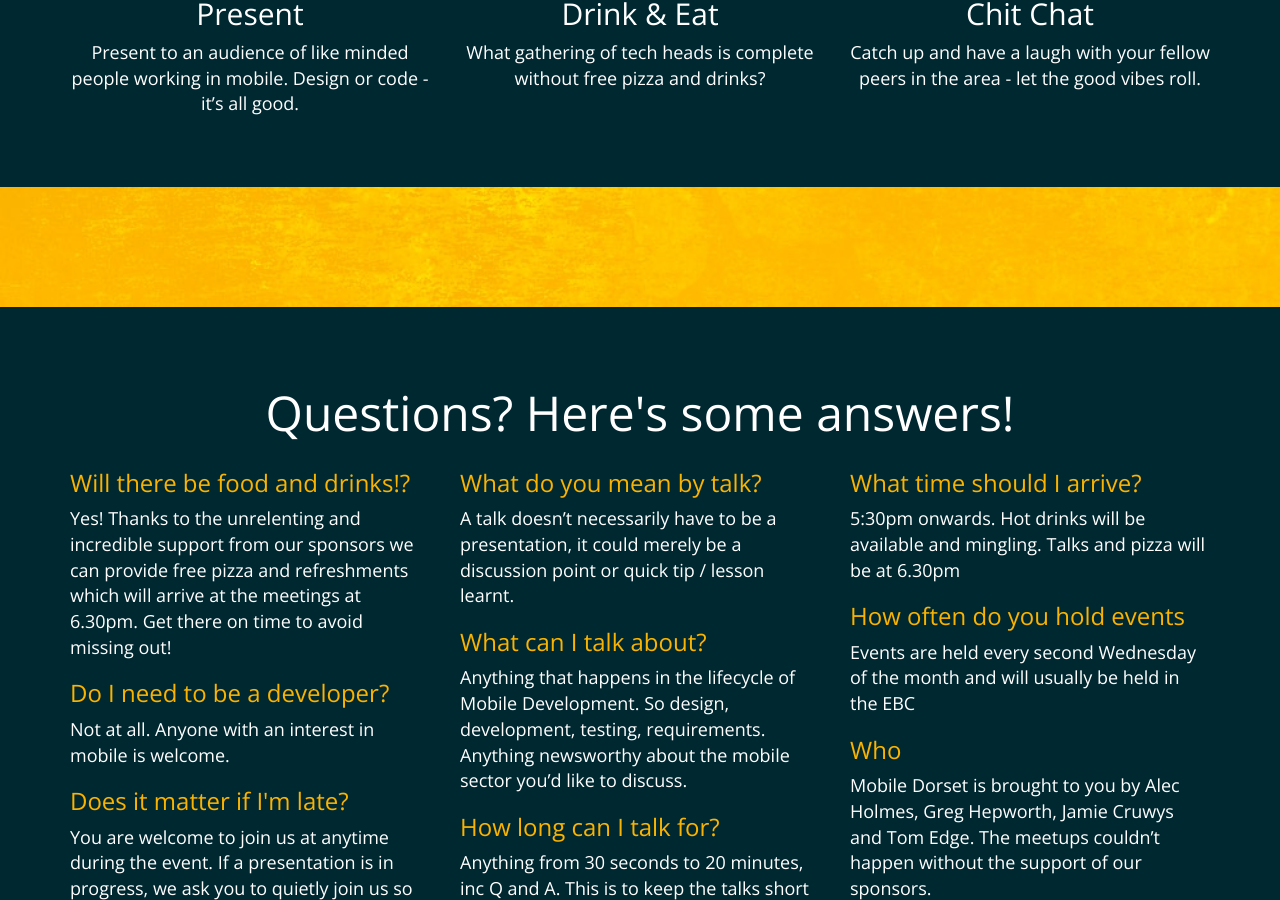
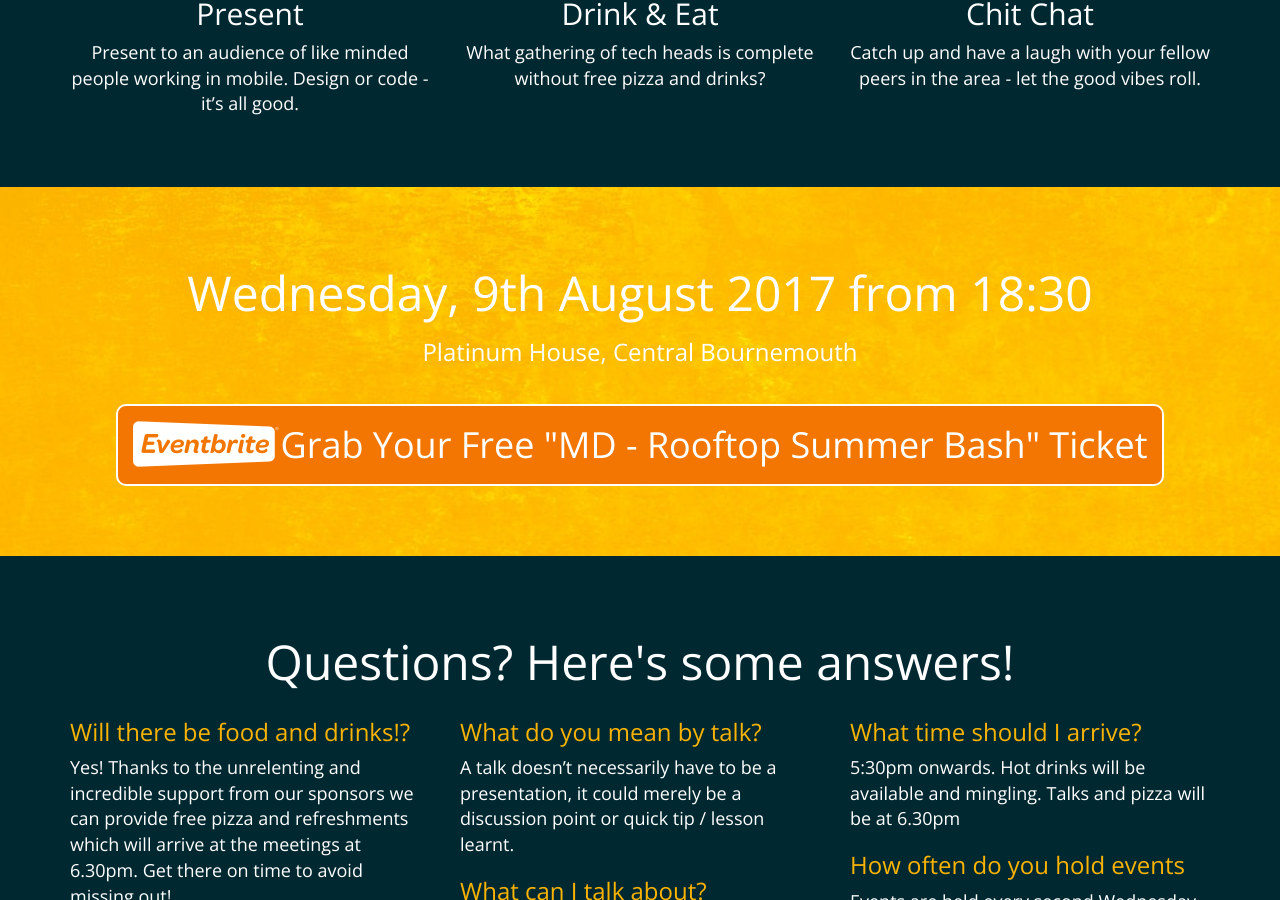
Before and after one commit to MobileDorset/mobiledorset.github.io, a Jekyll site: the page built from index.html, in a window 1280 px wide and 900 px high, scrolled down 971 px. Built offline with Jekyll 4.4.1, drawn with Linux system fonts in a browser that asks for light colours.

Commit message:
update "get ticket" link

```diff
--- a/_data/events.yml
+++ b/_data/events.yml
@@ -1,4 +1,4 @@
-- name: Mobile Dorset - July 2017
-  datetime: Wednesday, 12th July 2017 from 18:00
-  url: https://md-july-2017.eventbrite.co.uk
-  location: TBC
+- name: MD - Rooftop Summer Bash
+  datetime: Wednesday, 9th August 2017 from 18:30
+  url: https://mobile-dorset-summer-bash.eventbrite.co.uk
+  location: Platinum House, Central Bournemouth
```
